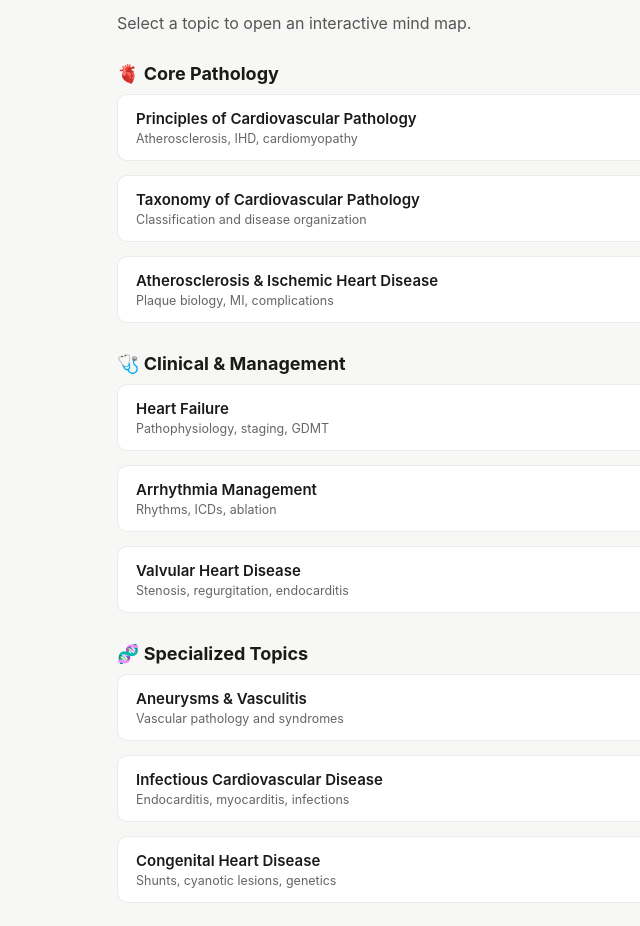
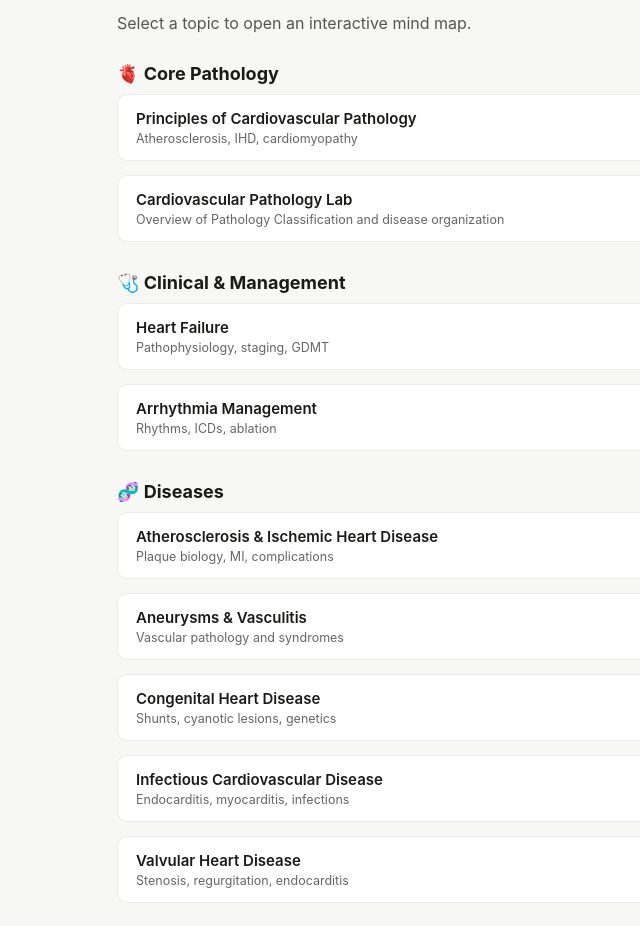
Before and after one commit to strettyit10/mindmaps, a plain HTML site: page index.html in a window 1280 px wide. Shown: the part 96-1022 px from the top of the page, without its empty margins (73-713 px from the left). Drawn offline with Linux system fonts and the light colour scheme.

Commit message:
Update content and structure in index.html

```diff
--- a/index.html
+++ b/index.html
@@ -79,13 +79,8 @@
   </a>
 
   <a class="card" href="The Taxonomy of Cardiovascular Pathology_mindmap.html">
-    <div class="title">Taxonomy of Cardiovascular Pathology</div>
-    <div class="subtitle">Classification and disease organization</div>
-  </a>
-
-  <a class="card" href="Pathology of Atherosclerosis and Ischemic Heart Di_mindmap.html">
-    <div class="title">Atherosclerosis & Ischemic Heart Disease</div>
-    <div class="subtitle">Plaque biology, MI, complications</div>
+    <div class="title">Cardiovascular Pathology Lab</div>
+    <div class="subtitle">Overview of Pathology Classification and disease organization</div>
   </a>
 
 </div>
@@ -103,19 +98,24 @@
     <div class="subtitle">Rhythms, ICDs, ablation</div>
   </a>
 
-  <a class="card" href="Clinical Architecture of Valvular Heart Disease (2)_mindmap.html">
-    <div class="title">Valvular Heart Disease</div>
-    <div class="subtitle">Stenosis, regurgitation, endocarditis</div>
-  </a>
-
 </div>
 
-<h2>🧬 Specialized Topics</h2>
+<h2>🧬 Diseases</h2>
 <div class="grid">
+
+  <a class="card" href="Pathology of Atherosclerosis and Ischemic Heart Di_mindmap.html">
+    <div class="title">Atherosclerosis & Ischemic Heart Disease</div>
+    <div class="subtitle">Plaque biology, MI, complications</div>
+  </a>
 
   <a class="card" href="Vascular Pathology_ Aneurysms and Vasculitis syndr_mindmap.html">
     <div class="title">Aneurysms & Vasculitis</div>
     <div class="subtitle">Vascular pathology and syndromes</div>
+  </a>
+
+  <a class="card" href="Clinical Landscape of Congenital Heart Disease_mindmap.html">
+    <div class="title">Congenital Heart Disease</div>
+    <div class="subtitle">Shunts, cyanotic lesions, genetics</div>
   </a>
 
   <a class="card" href="A Comprehensive Guide to Infectious Cardiovascular (1)_mindmap.html">
@@ -123,10 +123,11 @@
     <div class="subtitle">Endocarditis, myocarditis, infections</div>
   </a>
 
-  <a class="card" href="Clinical Landscape of Congenital Heart Disease_mindmap.html">
-    <div class="title">Congenital Heart Disease</div>
-    <div class="subtitle">Shunts, cyanotic lesions, genetics</div>
+  <a class="card" href="Clinical Architecture of Valvular Heart Disease (2)_mindmap.html">
+    <div class="title">Valvular Heart Disease</div>
+    <div class="subtitle">Stenosis, regurgitation, endocarditis</div>
   </a>
+
 
 </div>
 
```
